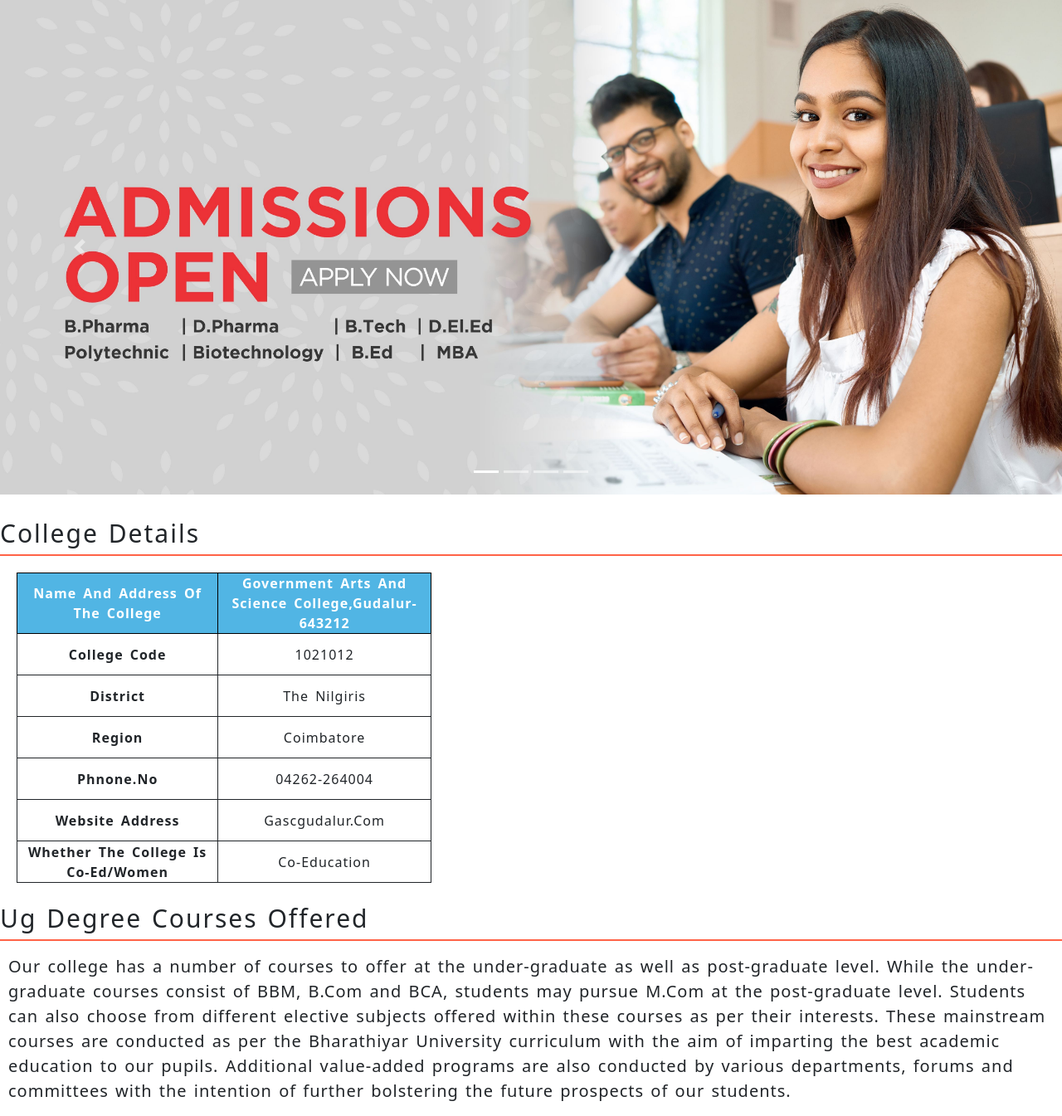
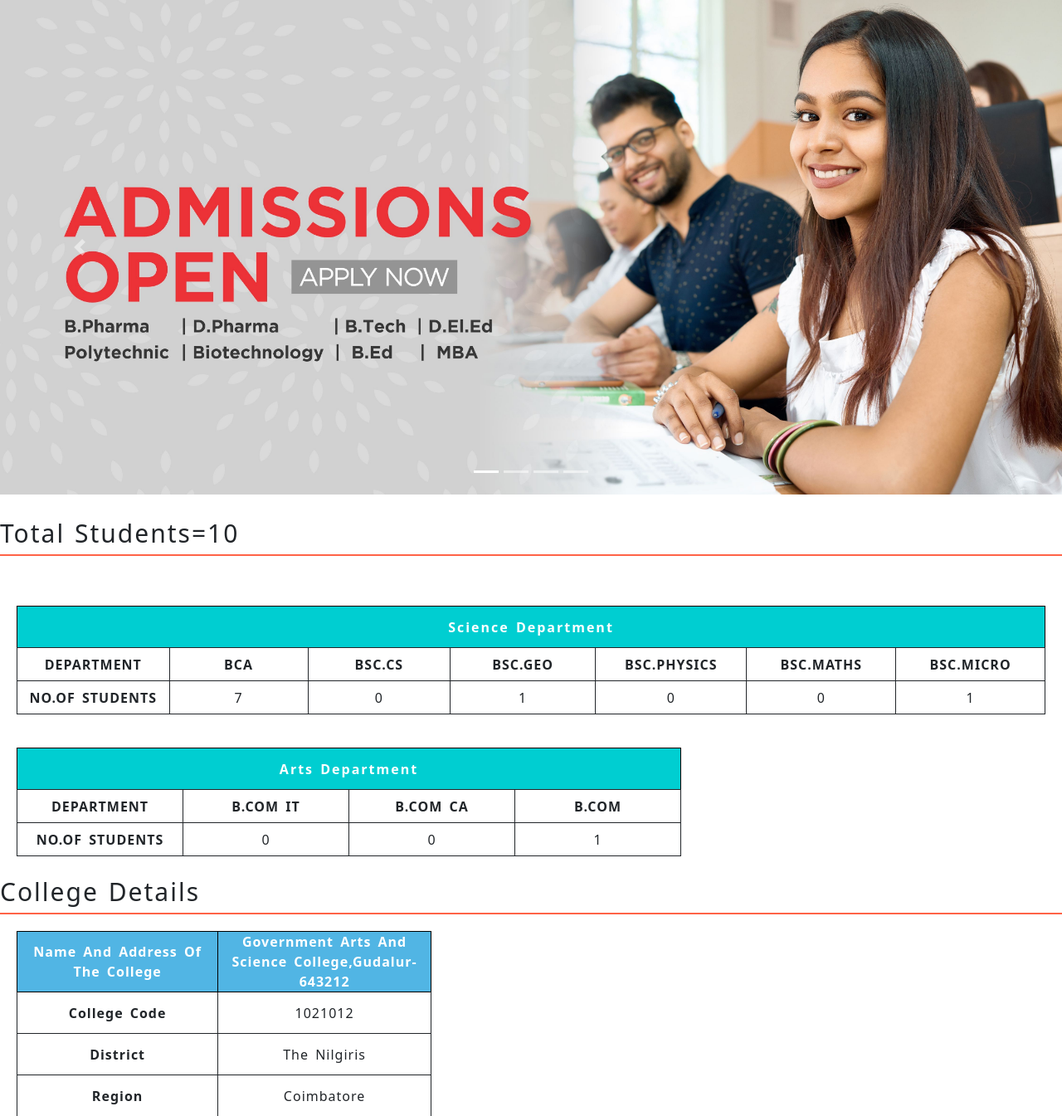
Before and after one commit to ArunKannan12/college-management, a Django app: page /home/ in a window 1280 px wide. Shown: the part 341-1686 px from the top of the page at 83% size. Run offline with Django 4.2, Linux system fonts and the light colour scheme; data comes from the database, SQL or seed files in the repository; both versions use the stored data as it was after the commit.

Commit message:
total sttudent,feedback added

```diff
--- a/hospital/home/admin.py
+++ b/hospital/home/admin.py
@@ -5,3 +5,4 @@ admin.site.register(staffdetail)
 admin.site.register(departments)
 admin.site.register(hods)
 admin.site.register(admission)
+admin.site.register(Feedback)
--- a/hospital/home/forms.py
+++ b/hospital/home/forms.py
@@ -28,3 +28,9 @@ class CustomUserForm(UserCreationForm):
     class Meta:
         model=User
         fields=['username','email','password1','password2']
+class Feedbackform(ModelForm):
+    name=forms.CharField(required=True ,widget=forms.TextInput(attrs={'class':'form-control','placeholder':'enter your name'}))
+    feedback=forms.CharField(required=True ,widget=forms.Textarea(attrs={'class':'form-control','placeholder':'type your feedback'}))
+    class Meta:
+        model=Feedback
+        fields=['name','dept','feedback']
--- a/hospital/home/models.py
+++ b/hospital/home/models.py
@@ -45,5 +45,9 @@ class admission(models.Model):
         except:
             URL=''
         return URL
-# class photo(models.Model):
-#     image=models.ImageField(upload_to='sample_images', height_field=None, width_field=None, max_length=None,null=True,blank=True)
+class Feedback(models.Model):
+    name=models.CharField(max_length=50,null=False,blank=True)
+    dept=models.ForeignKey(departments, on_delete=models.CASCADE,blank=False,null=True)
+    feedback=models.TextField(max_length=500,null=True,blank=True)
+    def __str__(self):
+        return self.name
--- a/hospital/home/views.py
+++ b/hospital/home/views.py
@@ -83,7 +83,18 @@ def staffdetails(request):
     }
     return render(request,'staff details.html',detail)
 def about(request):
-    return render(request,'about.html')
+    form=Feedbackform()
+    if request.method == 'POST':
+        form=Feedbackform(request.POST)
+        if form.is_valid():
+            form.save()
+            messages.success(request,"feedback send successfully")
+            return redirect('about')
+    context={
+        'form':form
+    }
+
+    return render(request,'about.html',context)
 def addstudents(request):
     form=stadm()
     if request.method == 'POST':
--- a/hospital/static/css/homestyle.css
+++ b/hospital/static/css/homestyle.css
@@ -28,7 +28,6 @@
 }
 #table1 #heading{
     text-align: center;
-
     color: white;
     text-transform: capitalize;
 
@@ -54,7 +53,7 @@ tr .first{
 }
 tr .second{
     height: 40px;
-    width: 250px;
+    width: 200px;
     border: solid 1px;
     text-align: center;
     text-transform: uppercase;
@@ -78,3 +77,22 @@ tr .second{
     word-spacing: 2px;
     margin: 10px;
 }
+#container #item{
+    display: flex;
+    justify-content: start;
+    flex-wrap: wrap;
+}
+#item table{
+    margin: 20px;
+}
+tr .heading{
+    background-color:#00CED1;
+    text-align: center;
+    height: 50px;
+    border: groove 1px black;
+    color: white;
+    text-transform: capitalize;
+    letter-spacing: 2px;
+    word-spacing:2px ;
+
+}
--- a/hospital/templates/home.html
+++ b/hospital/templates/home.html
@@ -13,6 +13,55 @@ Home
 <br><br><br><br><br><br><br><br><br>
     {% include 'slider.html' %}
     <br>
+<div id="container">
+    <p id="courses">total students={{student_length}}</p>
+    <div id="item"><br>
+        <table>
+            <tr>
+                <th class="heading" colspan="7">science department</th>
+            </tr>
+            <tr>
+                <th class="second">department</th>
+                <th class="second">bca</th>
+                <th class="second">bsc.cs</th>
+                <th class="second">bsc.geo</th>
+                <th class="second">bsc.physics</th>
+                <th class="second">bsc.maths</th>
+                <th class="second">bsc.micro</th>
+
+            </tr>
+            <tr>
+                <th class="second">no.of students</th>
+                <td class="second"> {{bca_length}} </td>
+                <td class="second">{{bsc_cs_length}}</td>
+                <td class="second">{{bsc_geo_length}}</td>
+                <td class="second">{{bsc_physics_length}}</td>
+                <td class="second">{{bsc_maths_length}}</td>
+                <td class="second">{{bsc_micro_length}}</td>
+
+            </tr>
+        </table>
+        <table >
+<br>
+            <tr>
+                <th class="heading" colspan="5">arts department</th>
+            </tr>
+            <tr>
+            <th class="second">department</th>
+            <th class="second">b.com it</th>
+            <th class="second">b.com ca</th>
+            <th class="second">b.com</th>
+            </tr>
+            <tr>
+                <th class="second">no.of students</th>
+                <td class="second">{{bcom_it_length}}</td>
+                <td class="second">{{bcom_ca_length}}</td>
+                <td class="second">{{bcom_length}}</td>
+
+            </tr>
+        </table>
+    </div>
+</div>
 <div class="details"><p class="detail">college details</p></div>
 <div id="container2">
 
@@ -128,7 +177,7 @@ Home
     </div>
 </div>
 <br><br>
-<div id="container">
+<div id="container4">
     <p id="courses">check on the map!</p>
     <iframe src="https://www.google.com/maps/embed?pb=!1m18!1m12!1m3!1d3909.7954981321973!2d76.45389309999997!3d11.494671499999995!2m3!1f0!2f0!3f0!3m2!1i1024!2i768!4f13.1!3m3!1m2!1s0x3ba61df685714f8b%3A0x76d7c9a2848eaf6d!2sGovernment%20arts%20and%20science%20college%20gudalur!5e0!3m2!1sen!2sin!4v1681982896878!5m2!1sen!2sin" width="90%" height="450px" style="border:0;" allowfullscreen="" loading="lazy" referrerpolicy="no-referrer-when-downgrade"></iframe>
 
```
Also changed, not shown: hospital/templates/about.html (+33 -3 lines), hospital/db.sqlite3, hospital/home/migrations/0001_initial.py, hospital/home/migrations/0002_feedback.py (added), hospital/home/migrations/0003_feedback_dept.py (added).
